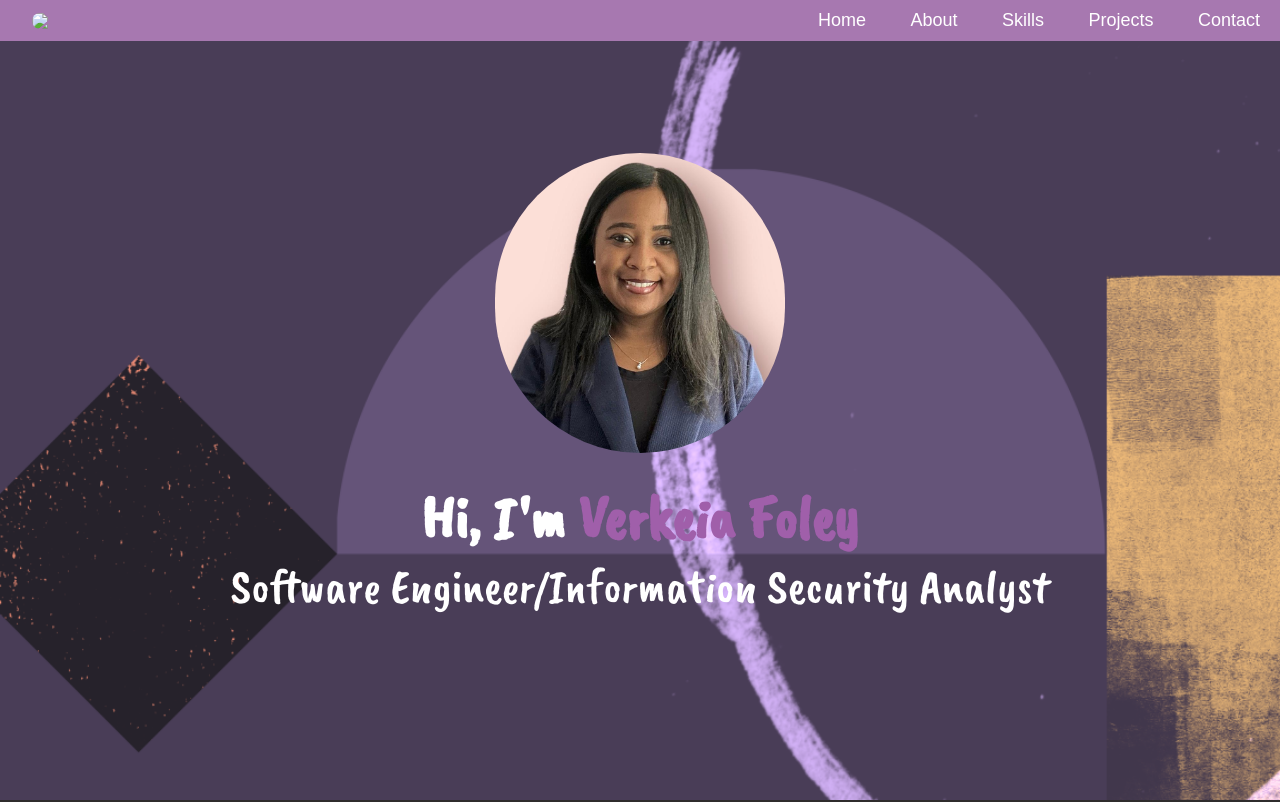
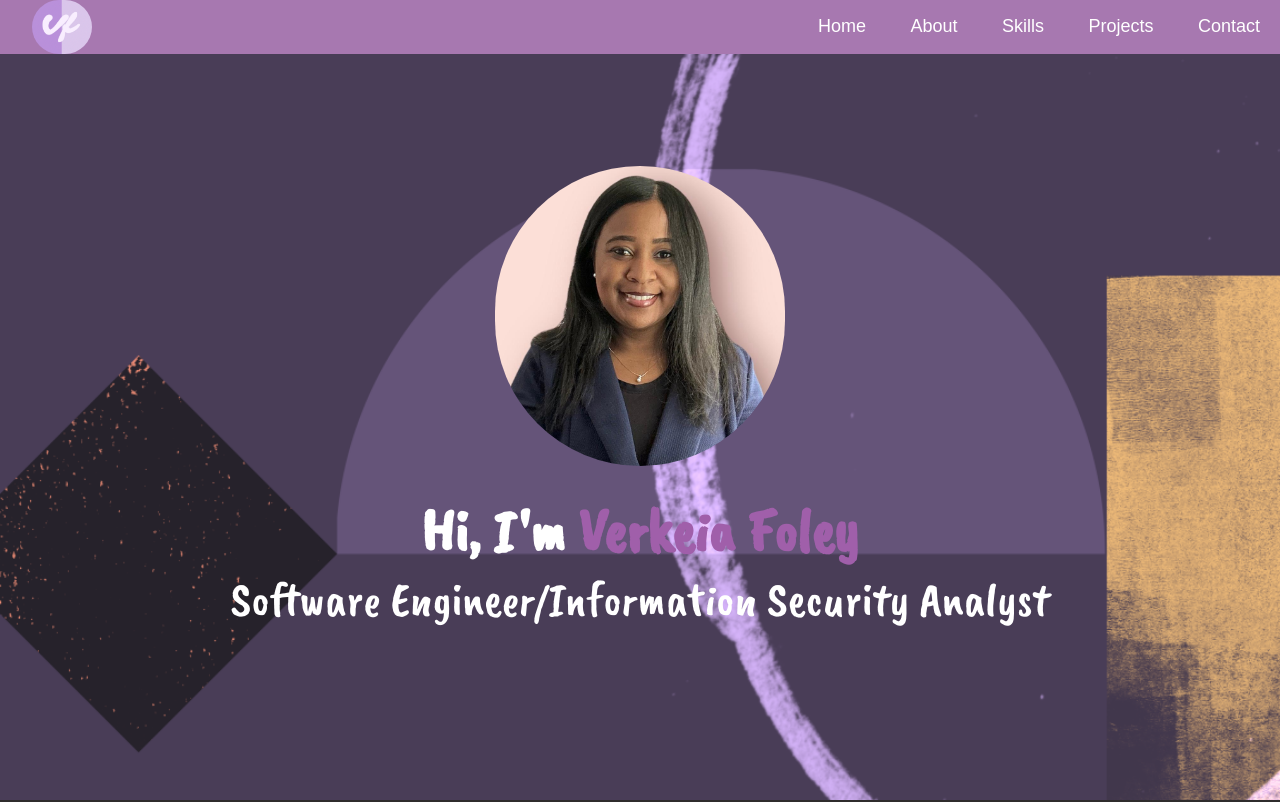
Before and after one commit to vphillips1/Web-Portfolio, a plain HTML site: page index.html in a window 1280 px wide. Shown: the top 802 px of the page. Drawn offline with nearby package versions, Linux system fonts and the light colour scheme; the site is published under a folder, as on GitHub Pages, so addresses that start at the root find nothing.

Commit message:
corrected logo image

```diff
--- a/index.html
+++ b/index.html
@@ -16,7 +16,7 @@
   <body>
     <div id="header">
         <nav>
-            <img src="/assets/images/logo.png" class="logo" />
+            <img src="./assets/images/logo.png" class="logo" />
             <ul id="sidemenu">
               <li><a href="#header">Home</a></li>
               <li><a href="#about">About</a></li>
```
